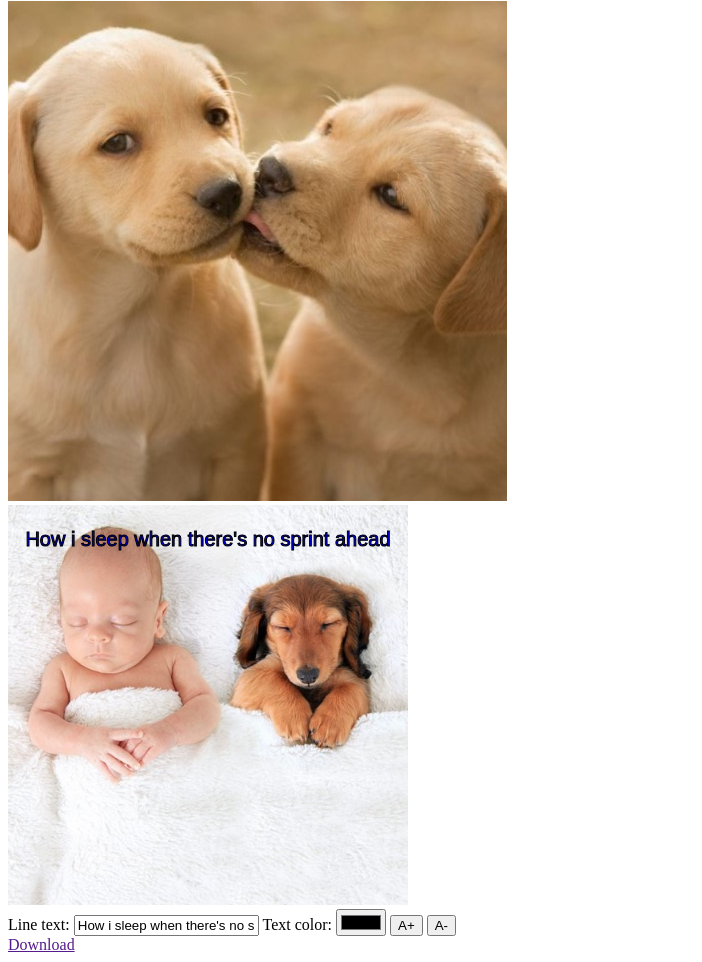
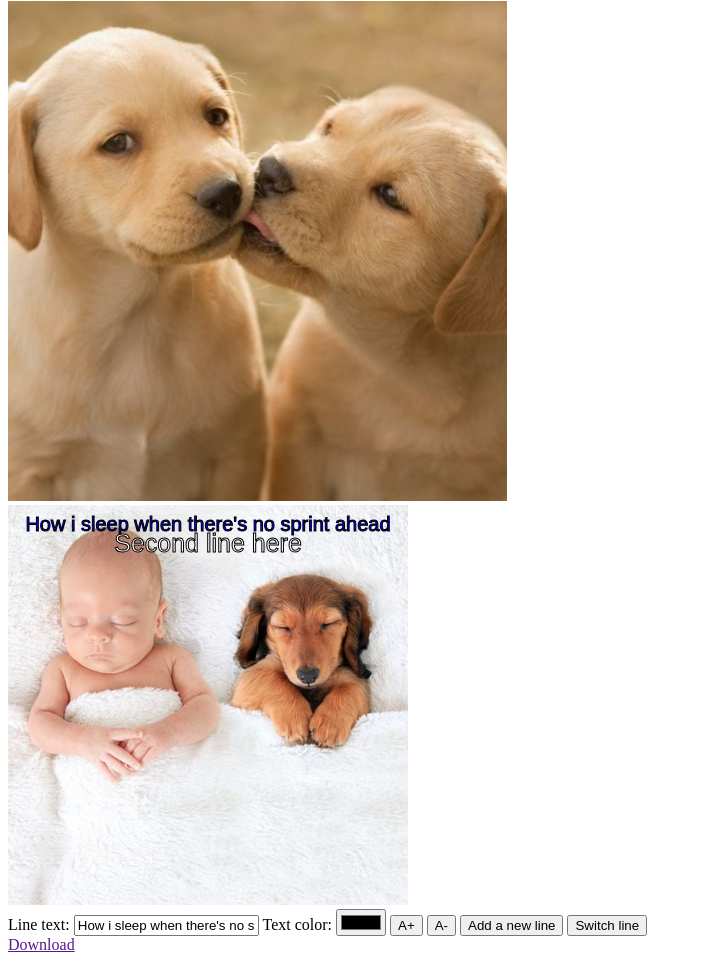
Before and after one commit to AvihayR/Meme-generator, a plain HTML site: page index.html in a window 1280 px wide. Shown: the part 583-1545 px from the top of the page, without its empty margins (0-702 px from the left). Drawn offline with Linux system fonts and the light colour scheme.

Commit message:
Add support for adding and switching lines

```diff
--- a/index.html
+++ b/index.html
@@ -25,6 +25,8 @@
                         oninput="onSetTxtColor(this)"></label>
                 <button title="Increase font" onclick="onChangeTxtSize(2)">A+</button>
                 <button title="Decrease font" onclick="onChangeTxtSize(-2)">A-</button>
+                <button title="Add a new line" onclick="onAddLine()">Add a new line</button>
+                <button title="Switch line" onclick="onSwitchLine()">Switch line</button>
             </article>
             <article class=" share-container">
                 <a href="" download="" onclick="onDownloadCanvas(this)">Download</a>
--- a/js/meme-controller.js
+++ b/js/meme-controller.js
@@ -14,14 +14,26 @@ function onInit() {
 function renderMeme() {
     const meme = getMeme()
     const imgSrc = findImg(meme.selectedImgId).url
-    const firstLine = meme.lines[0]
+    const memeLines = meme.lines
 
     loadImg(imgSrc)
     gCurrImg.onload = () => {
         gElCanvas.height = (gCurrImg.naturalHeight / gCurrImg.naturalWidth) * gElCanvas.width
         gCtx.drawImage(gCurrImg, 0, 0, gElCanvas.width, gElCanvas.height)
-        drawText(firstLine.txt, firstLine.size, firstLine.color)
+
+        let y = 0
+        memeLines.forEach(line => drawText(line, y += 20))
     }
+}
+
+function onSwitchLine() {
+    switchLine()
+    showTextInput()
+}
+
+function onAddLine() {
+    addLine()
+    renderMeme()
 }
 
 function onChangeTxtSize(size) {
@@ -40,11 +52,12 @@ function onSetLineTxt(elInput) {
 }
 
 function showTextInput() {
-    const txt = getMeme().lines[0].txt
+    const txt = getCurrLine().txt
     document.querySelector('.line-text').value = txt
 }
 
-function drawText(text = 'Insert text here', size = 20, color = '#FFFFFF', x = gElCanvas.width / 2, y = 35) {
+function drawText(line, y = 20, x = gElCanvas.width / 2) {
+    const { txt = 'Insert text here', size = 20, color = '#FFFFFF' } = line
     gCtx.lineWidth = 1
     gCtx.strokeStyle = '1A1A1A'
     gCtx.fillStyle = color
@@ -52,8 +65,8 @@ function drawText(text = 'Insert text here', size = 20, color = '#FFFFFF', x = g
     gCtx.textAlign = 'center'
     gCtx.textBaseline = 'middle'
 
-    gCtx.fillText(text, x, y)
-    gCtx.strokeText(text, x, y)
+    gCtx.fillText(txt, x, y)
+    gCtx.strokeText(txt, x, y)
 }
 
 function loadImg(src) {
--- a/js/meme-service.js
+++ b/js/meme-service.js
@@ -1,8 +1,7 @@
 'use strict'
+let gImgs = [{ id: 3, url: 'img/3.jpg', keywords: ['funny', 'cat'] }]
 
-var gImgs = [{ id: 3, url: 'img/3.jpg', keywords: ['funny', 'cat'] }]
-
-var gMeme = {
+let gMeme = {
     selectedImgId: 3,
     selectedLineIdx: 0,
     lines: [
@@ -10,25 +9,49 @@ var gMeme = {
             txt: 'How i sleep when there\'s no sprint ahead',
             size: 20,
             color: 'blue'
+        },
+        {
+            txt: 'Second line here',
+            size: 25,
+            color: 'white'
         }
     ]
 }
 
-var gKeywordSearchCountMap = { 'funny': 12, 'cat': 16, 'baby': 2 }
+let gKeywordSearchCountMap = { 'funny': 12, 'cat': 16, 'baby': 2 }
+let gLineIdx = 0
+let gCurrLine = gMeme.lines[gLineIdx]
+
 
 function getMeme() {
     return gMeme
 }
 
+function getCurrLine() {
+    return gCurrLine
+}
+
+function switchLine() {
+    gLineIdx++
+    if (gLineIdx >= gMeme.lines.length) gLineIdx = 0
+    gCurrLine = gMeme.lines[gLineIdx]
+}
+
+function addLine(txt = 'Add text here..', size = 25, color = 'white') {
+    const newLine = { txt, size, color }
+    gMeme.lines.push(newLine)
+
+}
+
 function changeTxtSize(size) {
-    const wantedSize = gMeme.lines[0].size + size
+    const wantedSize = gCurrLine.size + size
     if (wantedSize <= 10 || wantedSize >= 50) return
 
-    gMeme.lines[0].size += size
+    gCurrLine.size += size
 }
 
 function setTxtColor(color) {
-    gMeme.lines[0].color = color
+    gCurrLine.color = color
 }
 
 function setImg(id) {
@@ -47,5 +70,5 @@ function createImg(url, keywords = ['funny', 'cat']) {
 }
 
 function setLineTxt(txt) {
-    gMeme.lines[0].txt = txt
+    gCurrLine.txt = txt
 }
```
